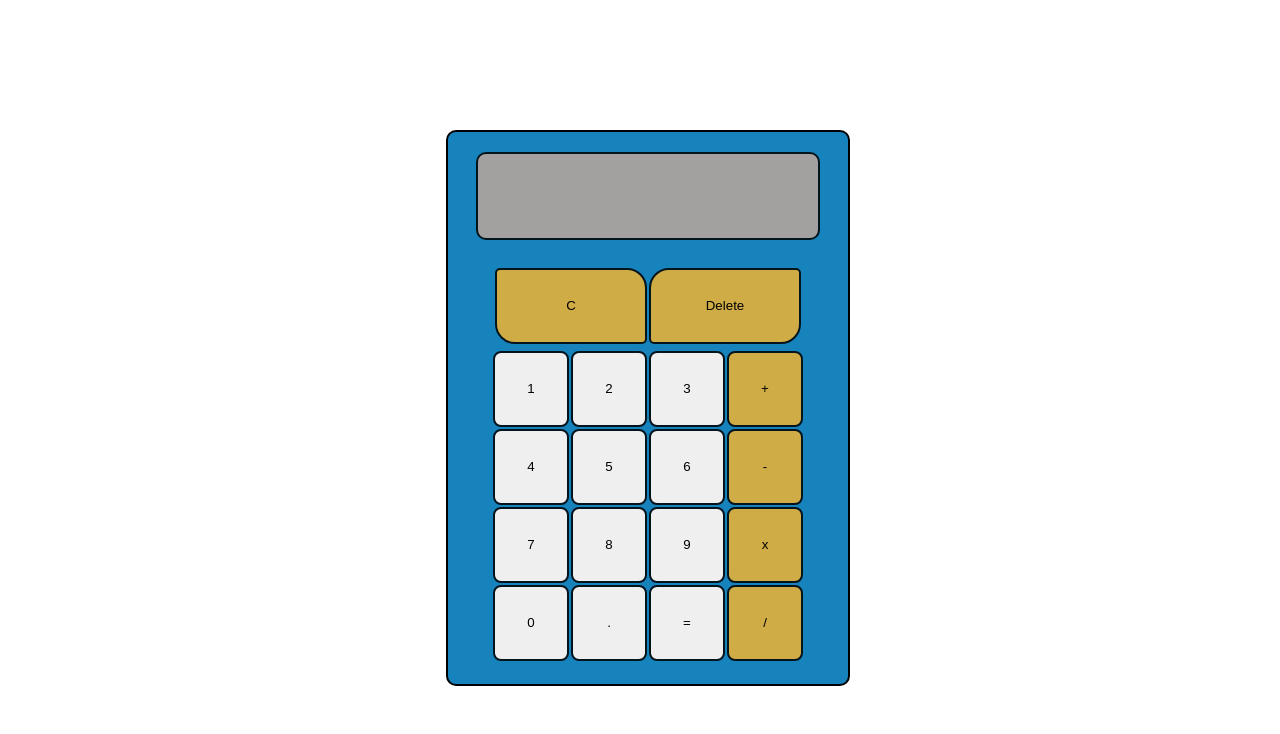
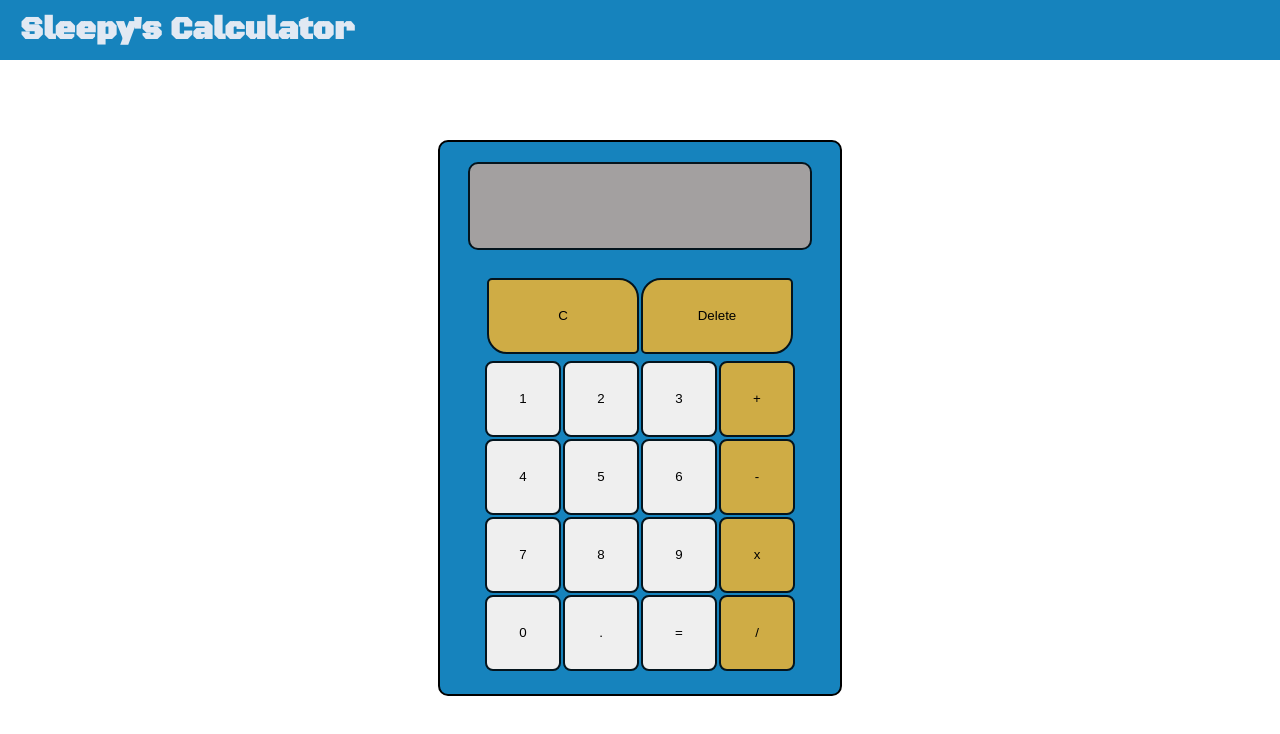
Before and after one commit to skang2112/calculator, a plain HTML site: page index.html in a window 1280 px wide. Drawn offline with Linux system fonts and the light colour scheme.

Commit message:
Add header

```diff
--- a/index.html
+++ b/index.html
@@ -9,6 +9,9 @@
     <script src="./javascript.js" defer></script>
 </head>
 <body>
+    <header>
+        <h1>Sleepy's Calculator</h1>
+    </header>
     <div class = "calculator">
         <div class = "display"></div>
         <div class = "input">
@@ -42,5 +45,6 @@
             </div>
         </div>
     </div>
+    <div class="message"></div>
 </body>
 </html>
--- a/javascript.js
+++ b/javascript.js
@@ -4,7 +4,7 @@ const clearButton = document.getElementById('C');
 const operButtons = document.querySelectorAll('.oper');
 const equalButton = document.getElementById('equals');
 const deleteButton = document.getElementById('Backspace');
-
+const messageBoard = document.querySelector('.message');
 
 function add(a,b) {
     return a+b;
@@ -19,11 +19,11 @@ function multiply(a,b) {
 }
 
 function divide(a,b) {
-    if (b === 0) return "NO.";
+    if (b === 0) return "NO";
     else return a/b;
 }
 
-function operate(operator, a, b) { //wildly inefficient but will do for now
+function operate(operator, a, b) {
     switch (operator) {
         case "+":
             return add(a,b);
@@ -101,7 +101,8 @@ equalButton.addEventListener('click', () => {
     if (!repeat) {
         if (currentOper != "") {
             displayVal = operate(currentOper, a, Number(displayVal));
-            if (displayVal === "NO.") {
+            if (displayVal === "NO") {
+                messageBoard.textContent = "Uh-oh, looks like you accidentally tried to end the world through paradox. Everything has been reset for your safety.";
                 clear();
             }
             else {
--- a/style.css
+++ b/style.css
@@ -2,10 +2,27 @@
 
 body {
     display : flex;
+    flex-direction: column;
     align-items: center;
-    justify-content: center;
     height: 100vh;
     width: 100vw;
+    margin: 0;
+    gap: 80px;
+}
+
+header {
+    display: flex;
+    align-items: center;
+    justify-content: space-between;
+    width: 100vw;
+    height: 60px;
+    background-color: #1683BD;
+}
+
+h1 {
+    padding: 20px;
+    font-family: 'Black Ops One', Roboto;
+    color:#e1e9f3;
 }
 
 .calculator {
@@ -75,6 +92,10 @@ body {
     border-radius: 20px 5px 20px;
 }
 
+.message {
+    font-family: 'Black Ops One', Roboto;
+}
+
 button {
     height: 9.5vh;
     width: 9.5vh;
```
